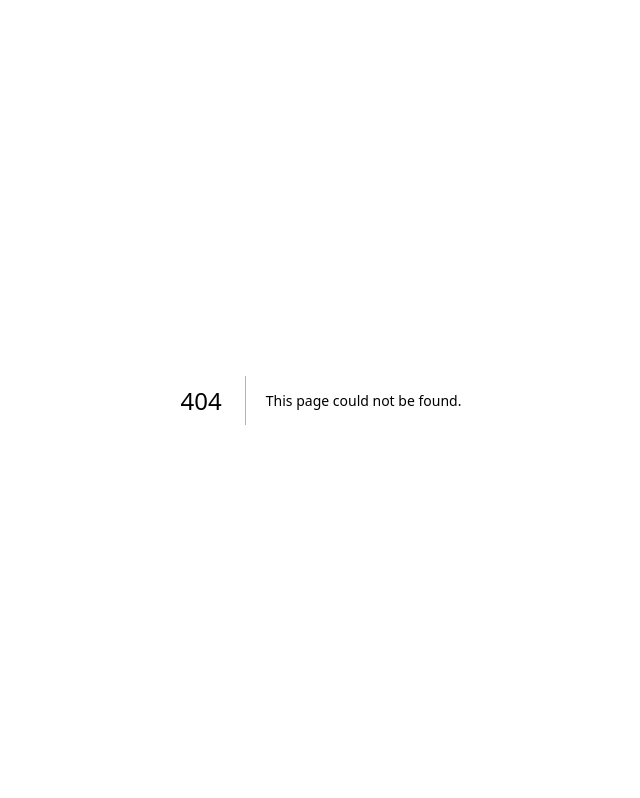
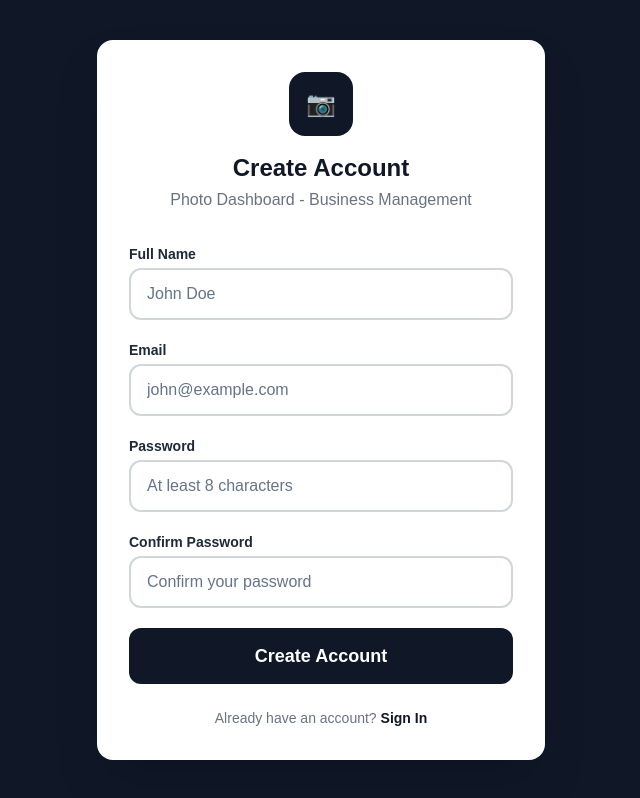
Before and after one commit to tuahacheampong-bot/photo-dashboard, a Next.js app: page /signup in a window 1280 px wide. Before the commit this address had no page. Shown: the whole page, without its empty margins (319-959 px from the left). Built offline with nearby package versions, Linux system fonts and the light colour scheme.

Commit message:
feat: add user signup page and API
- Create /signup page with form validation
- Add /api/auth/signup API endpoint
- Add signup link on login page
- Password confirmation and validation

```diff
--- /dev/null
+++ b/src/app/api/auth/signup/route.ts
@@ -0,0 +1,41 @@
+import { NextRequest, NextResponse } from 'next/server';
+import getDb from '@/lib/db';
+import bcrypt from 'bcryptjs';
+
+export async function POST(request: NextRequest) {
+  try {
+    const { name, email, password } = await request.json();
+
+    if (!name || !email || !password) {
+      return NextResponse.json({ error: 'Name, email, and password are required' }, { status: 400 });
+    }
+
+    if (password.length < 8) {
+      return NextResponse.json({ error: 'Password must be at least 8 characters' }, { status: 400 });
+    }
+
+    const db = getDb();
+
+    // Check if user already exists
+    const existing = db.prepare('SELECT id FROM users WHERE email = ?').get(email);
+    if (existing) {
+      return NextResponse.json({ error: 'Email already registered' }, { status: 400 });
+    }
+
+    // Hash password
+    const hashedPassword = await bcrypt.hash(password, 10);
+
+    // Create user (default role: worker)
+    const result = db.prepare(
+      'INSERT INTO users (name, email, password, role) VALUES (?, ?, ?, ?)'
+    ).run(name, email, hashedPassword, 'worker');
+
+    return NextResponse.json({
+      message: 'Account created successfully',
+      user: { id: result.lastInsertRowid, name, email, role: 'worker' }
+    });
+  } catch (e) {
+    console.error('Signup error:', e);
+    return NextResponse.json({ error: 'Failed to create account' }, { status: 500 });
+  }
+}
--- a/src/app/login/page.tsx
+++ b/src/app/login/page.tsx
@@ -3,6 +3,7 @@
 import { useState } from 'react';
 import { signIn } from 'next-auth/react';
 import { useRouter } from 'next/navigation';
+import Link from 'next/link';
 
 export default function LoginPage() {
   const [email, setEmail] = useState('');
@@ -63,6 +64,9 @@ export default function LoginPage() {
           <p className="text-center text-sm text-gray-500 mt-6">
             Default: admin@photo.com / admin123
           </p>
+          <p className="text-center text-sm text-gray-500 mt-4">
+            Don't have an account? <Link href="/signup" className="text-gray-900 font-bold hover:underline">Sign Up</Link>
+          </p>
         </div>
       </div>
     </div>
--- /dev/null
+++ b/src/app/signup/page.tsx
@@ -0,0 +1,126 @@
+'use client';
+
+import { useState } from 'react';
+import { useRouter } from 'next/navigation';
+import Link from 'next/link';
+
+export default function SignupPage() {
+  const [name, setName] = useState('');
+  const [email, setEmail] = useState('');
+  const [password, setPassword] = useState('');
+  const [confirmPassword, setConfirmPassword] = useState('');
+  const [error, setError] = useState('');
+  const [loading, setLoading] = useState(false);
+  const router = useRouter();
+
+  const handleSubmit = async (e: React.FormEvent) => {
+    e.preventDefault();
+    setError('');
+    setLoading(true);
+
+    if (password !== confirmPassword) {
+      setError('Passwords do not match');
+      setLoading(false);
+      return;
+    }
+
+    if (password.length < 8) {
+      setError('Password must be at least 8 characters');
+      setLoading(false);
+      return;
+    }
+
+    try {
+      const res = await fetch('/api/auth/signup', {
+        method: 'POST',
+        headers: { 'Content-Type': 'application/json' },
+        body: JSON.stringify({ name, email, password }),
+      });
+
+      const data = await res.json();
+
+      if (!res.ok) {
+        setError(data.error || 'Signup failed');
+        setLoading(false);
+        return;
+      }
+
+      // Sign in automatically after signup
+      const result = await fetch('/api/auth/signin', {
+        method: 'POST',
+        headers: { 'Content-Type': 'application/json' },
+        body: JSON.stringify({ email, password }),
+      });
+
+      if (result.ok) {
+        router.push('/dashboard');
+      } else {
+        router.push('/login');
+      }
+    } catch {
+      setError('An error occurred. Please try again.');
+      setLoading(false);
+    }
+  };
+
+  return (
+    <div className="min-h-screen flex items-center justify-center bg-gray-900 p-4">
+      <div className="w-full max-w-md">
+        <div className="bg-white rounded-2xl shadow-2xl p-8">
+          <div className="text-center mb-8">
+            <div className="w-16 h-16 bg-gray-900 rounded-2xl flex items-center justify-center mx-auto mb-4">
+              <span className="text-2xl text-white">📷</span>
+            </div>
+            <h1 className="text-2xl font-bold text-gray-900">Create Account</h1>
+            <p className="text-gray-500 mt-1">Photo Dashboard - Business Management</p>
+          </div>
+
+          <form onSubmit={handleSubmit} className="space-y-5">
+            {error && (
+              <div className="bg-red-50 border-2 border-red-200 text-red-800 px-4 py-3 rounded-xl text-sm font-semibold">
+                {error}
+              </div>
+            )}
+
+            <div>
+              <label className="block text-sm font-bold text-gray-800 mb-1">Full Name</label>
+              <input type="text" value={name} onChange={e => setName(e.target.value)}
+                className="w-full px-4 py-3 border-2 border-gray-300 rounded-xl focus:ring-2 focus:ring-gray-900 focus:border-gray-900 outline-none text-gray-900"
+                placeholder="John Doe" required />
+            </div>
+
+            <div>
+              <label className="block text-sm font-bold text-gray-800 mb-1">Email</label>
+              <input type="email" value={email} onChange={e => setEmail(e.target.value)}
+                className="w-full px-4 py-3 border-2 border-gray-300 rounded-xl focus:ring-2 focus:ring-gray-900 focus:border-gray-900 outline-none text-gray-900"
+                placeholder="john@example.com" required />
+            </div>
+
+            <div>
+              <label className="block text-sm font-bold text-gray-800 mb-1">Password</label>
+              <input type="password" value={password} onChange={e => setPassword(e.target.value)}
+                className="w-full px-4 py-3 border-2 border-gray-300 rounded-xl focus:ring-2 focus:ring-gray-900 focus:border-gray-900 outline-none text-gray-900"
+                placeholder="At least 8 characters" required minLength={8} />
+            </div>
+
+            <div>
+              <label className="block text-sm font-bold text-gray-800 mb-1">Confirm Password</label>
+              <input type="password" value={confirmPassword} onChange={e => setConfirmPassword(e.target.value)}
+                className="w-full px-4 py-3 border-2 border-gray-300 rounded-xl focus:ring-2 focus:ring-gray-900 focus:border-gray-900 outline-none text-gray-900"
+                placeholder="Confirm your password" required />
+            </div>
+
+            <button type="submit" disabled={loading}
+              className="w-full bg-gray-900 text-white py-3.5 rounded-xl font-bold text-lg hover:bg-gray-800 transition disabled:opacity-50">
+              {loading ? 'Creating Account...' : 'Create Account'}
+            </button>
+          </form>
+
+          <p className="text-center text-sm text-gray-500 mt-6">
+            Already have an account? <Link href="/login" className="text-gray-900 font-bold hover:underline">Sign In</Link>
+          </p>
+        </div>
+      </div>
+    </div>
+  );
+}
```
